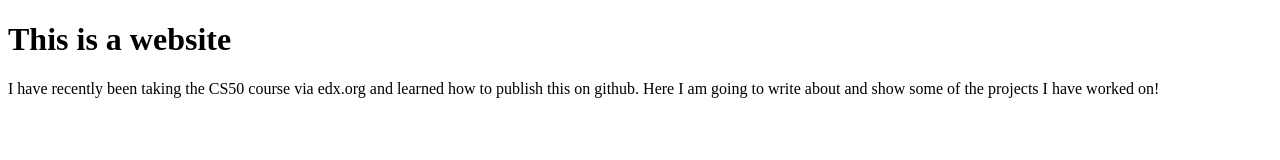
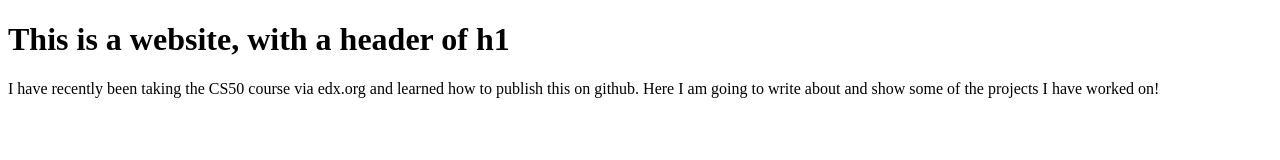
Before and after one commit to dlonestar9000/dlonestar9000.github.io, a plain HTML site: page index.html in a window 1280 px wide. Drawn offline with Linux system fonts and the light colour scheme.

Commit message:
Update index.html

```diff
--- a/index.html
+++ b/index.html
@@ -1,7 +1,7 @@
 <!DOCTYPE html>
 
 <header>
-<h1>This is a website<h1>
+<h1>This is a website, with a header of h1 <h1>
 </header>
 
 <body>
```
